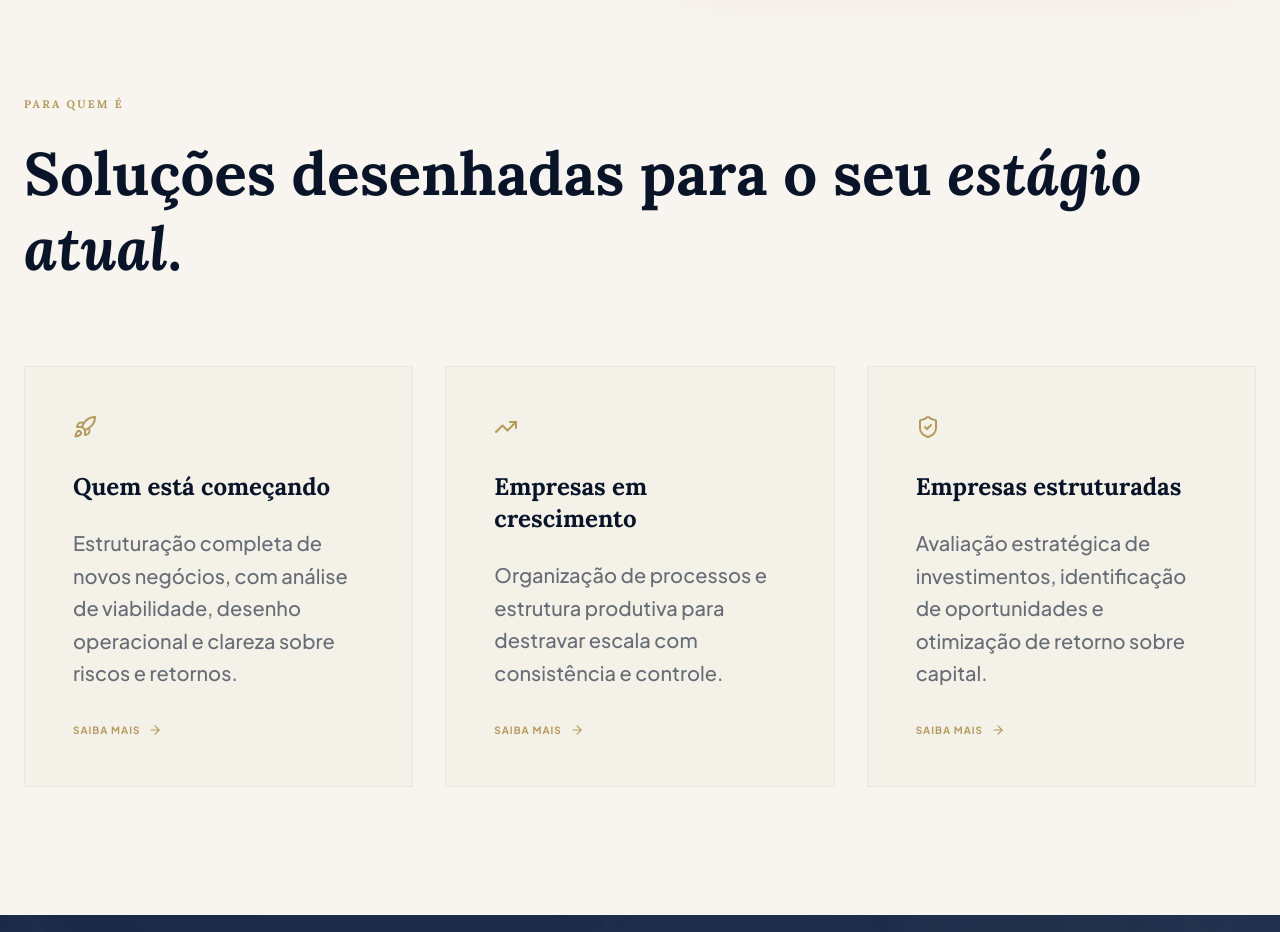
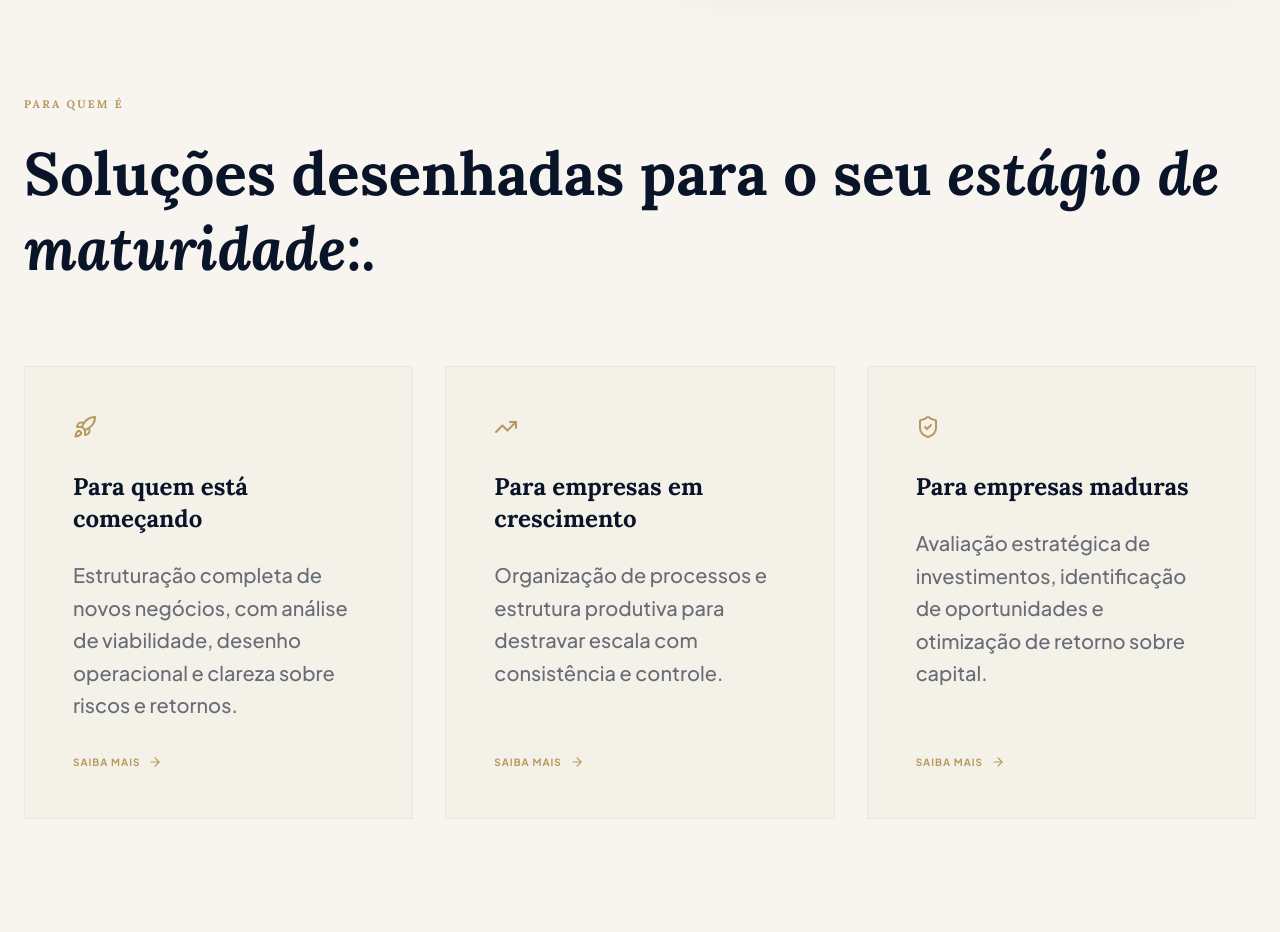
Before and after one commit to kurtsbar/verindustrial, a React (Vite) app: page / in a window 1280 px wide. Shown: the part 980-1912 px from the top of the page. Built offline with nearby package versions, Linux system fonts and the light colour scheme.

Commit message:
Update Home.tsx

```diff
--- a/src/pages/Home.tsx
+++ b/src/pages/Home.tsx
@@ -91,26 +91,26 @@ const Home = () => {
           >
             <h2 className="text-brand-gold text-[11px] uppercase tracking-[0.2em] mb-6 font-bold">Para quem é</h2>
             <h3 className="text-4xl md:text-6xl font-serif font-bold text-brand-black leading-tight">
-              Soluções desenhadas para o seu <span className="italic">estágio atual</span>.
+              Soluções desenhadas para o seu <span className="italic">estágio de maturidade:</span>.
             </h3>
           </motion.div>
 
           <div className="grid grid-cols-1 md:grid-cols-3 gap-8">
             {[
               {
-                title: 'Quem está começando',
+                title: 'Para quem está começando',
                 desc: 'Estruturação completa de novos negócios, com análise de viabilidade, desenho operacional e clareza sobre riscos e retornos.',
                 icon: <Rocket />,
                 path: '/servicos/investimento/comecando'
               },
               {
-                title: 'Empresas em crescimento',
+                title: 'Para empresas em crescimento',
                 desc: 'Organização de processos e estrutura produtiva para destravar escala com consistência e controle.',
                 icon: <TrendingUp />,
                 path: '/servicos/investimento/crescimento'
               },
               {
-                title: 'Empresas estruturadas',
+                title: 'Para empresas maduras',
                 desc: 'Avaliação estratégica de investimentos, identificação de oportunidades e otimização de retorno sobre capital.',
                 icon: <ShieldCheck />,
                 path: '/servicos/investimento/estruturadas'
```
